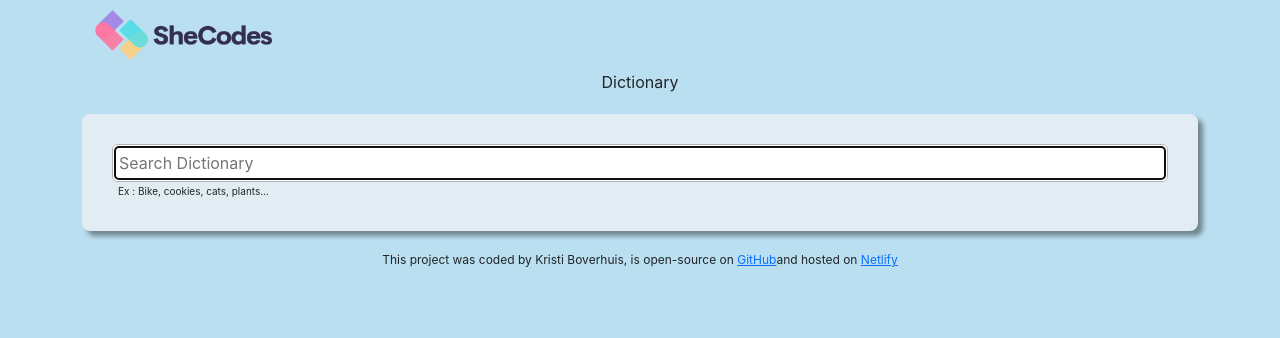
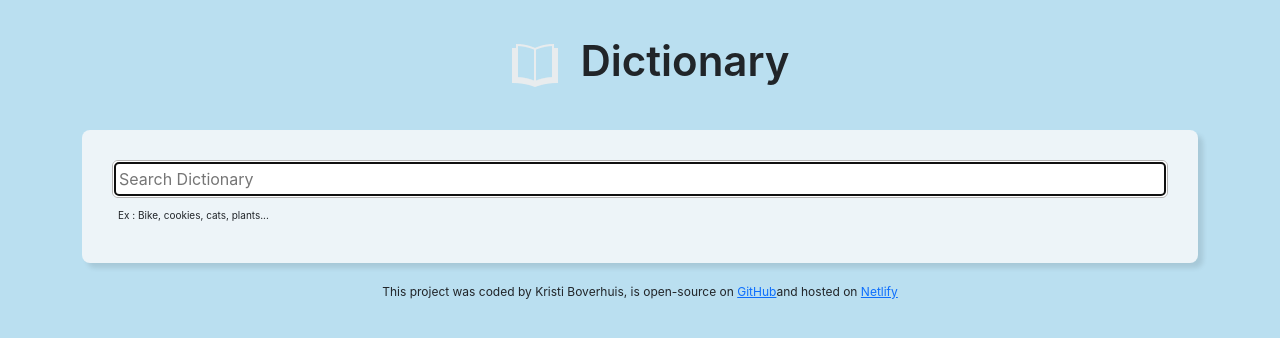
Before and after one commit to kboverhuis/dictionary-project, a React (Create React App) app: page / in a window 1280 px wide. Shown: the top 338 px of the page. Built offline with nearby package versions, Linux system fonts and the light colour scheme; no server answers.

Commit message:
Styled the application

```diff
--- a/src/App.css
+++ b/src/App.css
@@ -3,13 +3,16 @@ body {
 }
 
 .App-header {
+  margin: 20px 0;
   text-align: center;
+  font-size: 42px;
+  font-weight: 600;
 }
 
 .App-logo {
   max-width: 200px;
-  display: block;
-  padding: 10px;
+  display: inline;
+  padding: 20px;
 }
 
 .App-footer {
--- a/src/App.js
+++ b/src/App.js
@@ -1,4 +1,4 @@
-import logo from './shecodes-logo.png';
+import logo from './book-logo.png';
 import './App.css';
 import Dictionary from './Dictionary'
 
--- a/src/Dictionary.css
+++ b/src/Dictionary.css
@@ -1,7 +1,7 @@
 .Dictionary section {
-  background-color: rgb(226, 237, 243);
+  background-color: rgb(237, 244, 248);
   border-radius: 8px;
-  box-shadow: 5px 5px 5px rgba(0, 0, 0, 0.4);
+  box-shadow: 5px 5px 5px rgba(0, 0, 0, 10%);
   margin: 20px 0;
   padding: 30px;
 }
@@ -17,16 +17,9 @@
 .Dictionary .hint {
 font-size: 10px;
 margin: 2px 6px;
+padding: 8px 0;
 }
 
 .Results:first-letter {
   text-transform: capitalize;
 }
-
-.Speech:first-letter {
-  text-transform: capitalize;
-}
-
-.Definition:first-letter {
-  text-transform: capitalize;
-}
--- /dev/null
+++ b/src/Meaning.css
@@ -0,0 +1,10 @@
+.Speech {
+  text-transform: capitalize;
+  line-height: 1.5;
+  font-size: 18px;
+}
+
+.Definition {
+  text-transform: capitalize;
+  margin: 15px 0;
+}
--- a/src/Meaning.js
+++ b/src/Meaning.js
@@ -1,6 +1,6 @@
 import React from "react";
 import Synonyms from "./Synonyms"
-import "./Dictionary.css";
+import "./Meaning.css";
 
 export default function Meaning(props) {
   return (
@@ -8,8 +8,8 @@ export default function Meaning(props) {
       <div className="Speech">
         <strong>{props.meaning.partOfSpeech}</strong>{" "}
       </div>
-      <div className="Definition"><strong>Definition: </strong>{props.meaning.definition}</div>
-      <Synonyms synonyms={props.meaning.synonyms}/>
+      <div className="Definition">{props.meaning.definition}</div>
+      <Synonyms className="Synonym" synonyms={props.meaning.synonyms}/>
     </div>
   );
 }
--- /dev/null
+++ b/src/Phonetic.css
@@ -0,0 +1,5 @@
+.Phonetic .text {
+  opacity: 0.7;
+  font-size: 16px;
+  margin: 10px 0;
+}
--- a/src/Phonetic.js
+++ b/src/Phonetic.js
@@ -1,10 +1,11 @@
 import React from "react";
+import "./Phonetic.css";
 
 export default function Phonetic(props) {
   if (props.phonetic) {
   return (
     <div className="Phonetic">
-      <h5>
+      <h5 className="text">
         <em>{props.phonetic}</em>
       </h5>
     </div>
--- /dev/null
+++ b/src/Synonyms.css
@@ -0,0 +1,12 @@
+.Synonyms {
+  margin: 20px 0 0;
+  padding: 0;
+}
+
+.Synonyms li {
+  display: inline;
+  font-style: italic;
+  list-style: none;
+  color: #4d4c4c;
+  padding-right: 15px;
+}
--- a/src/Synonyms.js
+++ b/src/Synonyms.js
@@ -1,9 +1,10 @@
 import React from "react";
+import "./Synonyms.css";
 
 export default function Synonyms(props) {
   if (props.synonyms) {
     return (
-    <ul>
+    <ul className="Synonyms">
       {props.synonyms.map(function(synonym, index) {
         return <li key={index}>{synonym}</li>
       })}
```
Also changed, not shown: src/book-logo.png (added).
